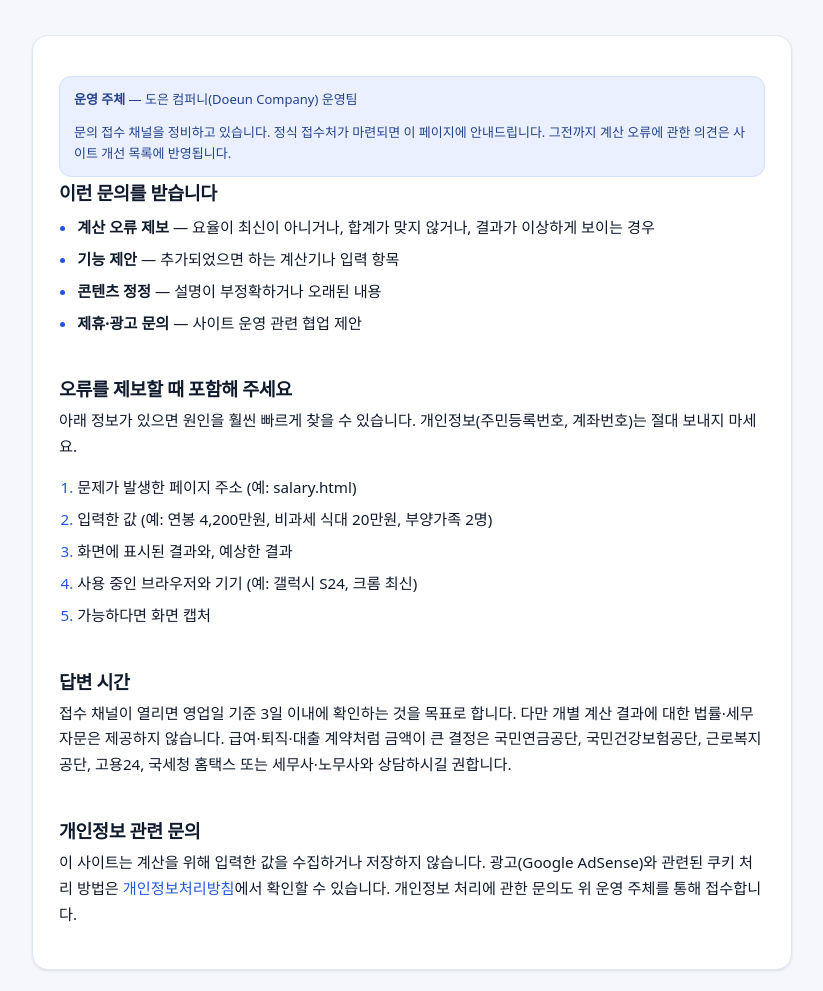
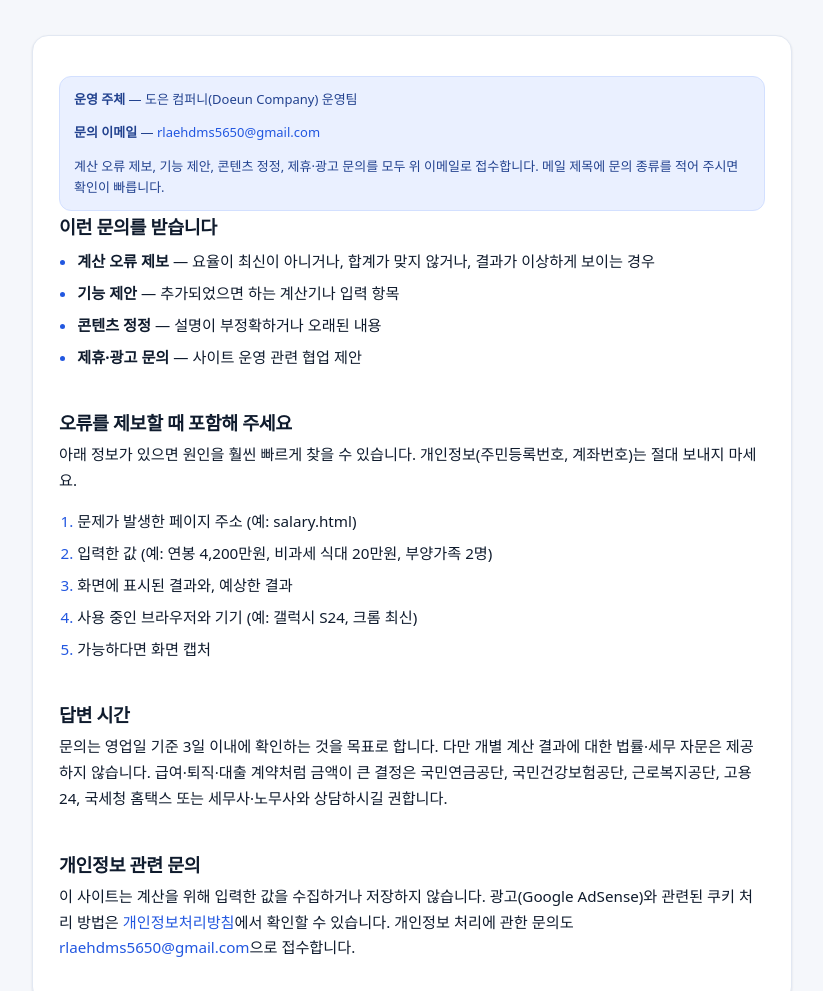
Before and after one commit to kimdorun/kimdorun.github.io, a plain HTML site: page contact.html in a window 1280 px wide. Shown: the part 280-1271 px from the top of the page, without its empty margins (228-1051 px from the left). Drawn offline with Linux system fonts and the light colour scheme.

Commit message:
fix: 문의 이메일(rlaehdms5650@gmail.com) 공개 — contact·privacy 연락처 반영

```diff
--- a/contact.html
+++ b/contact.html
@@ -50,12 +50,12 @@
   <section class="content">
     <div class="wrap wrap-narrow">
       <article class="card card-pad doc">
-        <!-- 운영자 안내: 문의 접수 채널은 도은 컴퍼니 운영팀이 관리합니다.
-             애드센스 신청 전, 아래 '접수 안내' 영역에 공식 이메일 또는 폼 링크를 추가해 주세요. -->
+        <!-- 운영자 안내: 문의 접수 채널은 도은 컴퍼니 운영팀이 관리합니다. -->
         <div class="notice info">
           <p><strong>운영 주체</strong> — 도은 컴퍼니(Doeun Company) 운영팀</p>
-          <p>문의 접수 채널을 정비하고 있습니다. 정식 접수처가 마련되면 이 페이지에 안내드립니다.
-          그전까지 계산 오류에 관한 의견은 사이트 개선 목록에 반영됩니다.</p>
+          <p><strong>문의 이메일</strong> — <a href="mailto:rlaehdms5650@gmail.com">rlaehdms5650@gmail.com</a></p>
+          <p>계산 오류 제보, 기능 제안, 콘텐츠 정정, 제휴·광고 문의를 모두 위 이메일로 접수합니다.
+          메일 제목에 문의 종류를 적어 주시면 확인이 빠릅니다.</p>
         </div>
 
         <h2>이런 문의를 받습니다</h2>
@@ -77,10 +77,10 @@
         </ol>
 
         <h2>답변 시간</h2>
-        <p>접수 채널이 열리면 영업일 기준 3일 이내에 확인하는 것을 목표로 합니다. 다만 개별 계산 결과에 대한 법률·세무 자문은 제공하지 않습니다. 급여·퇴직·대출 계약처럼 금액이 큰 결정은 국민연금공단, 국민건강보험공단, 근로복지공단, 고용24, 국세청 홈택스 또는 세무사·노무사와 상담하시길 권합니다.</p>
+        <p>문의는 영업일 기준 3일 이내에 확인하는 것을 목표로 합니다. 다만 개별 계산 결과에 대한 법률·세무 자문은 제공하지 않습니다. 급여·퇴직·대출 계약처럼 금액이 큰 결정은 국민연금공단, 국민건강보험공단, 근로복지공단, 고용24, 국세청 홈택스 또는 세무사·노무사와 상담하시길 권합니다.</p>
 
         <h2>개인정보 관련 문의</h2>
-        <p>이 사이트는 계산을 위해 입력한 값을 수집하거나 저장하지 않습니다. 광고(Google AdSense)와 관련된 쿠키 처리 방법은 <a href="privacy.html">개인정보처리방침</a>에서 확인할 수 있습니다. 개인정보 처리에 관한 문의도 위 운영 주체를 통해 접수합니다.</p>
+        <p>이 사이트는 계산을 위해 입력한 값을 수집하거나 저장하지 않습니다. 광고(Google AdSense)와 관련된 쿠키 처리 방법은 <a href="privacy.html">개인정보처리방침</a>에서 확인할 수 있습니다. 개인정보 처리에 관한 문의도 <a href="mailto:rlaehdms5650@gmail.com">rlaehdms5650@gmail.com</a>으로 접수합니다.</p>
       </article>
     </div>
   </section>
```
Also changed, not shown: privacy.html (+4 -3 lines).
